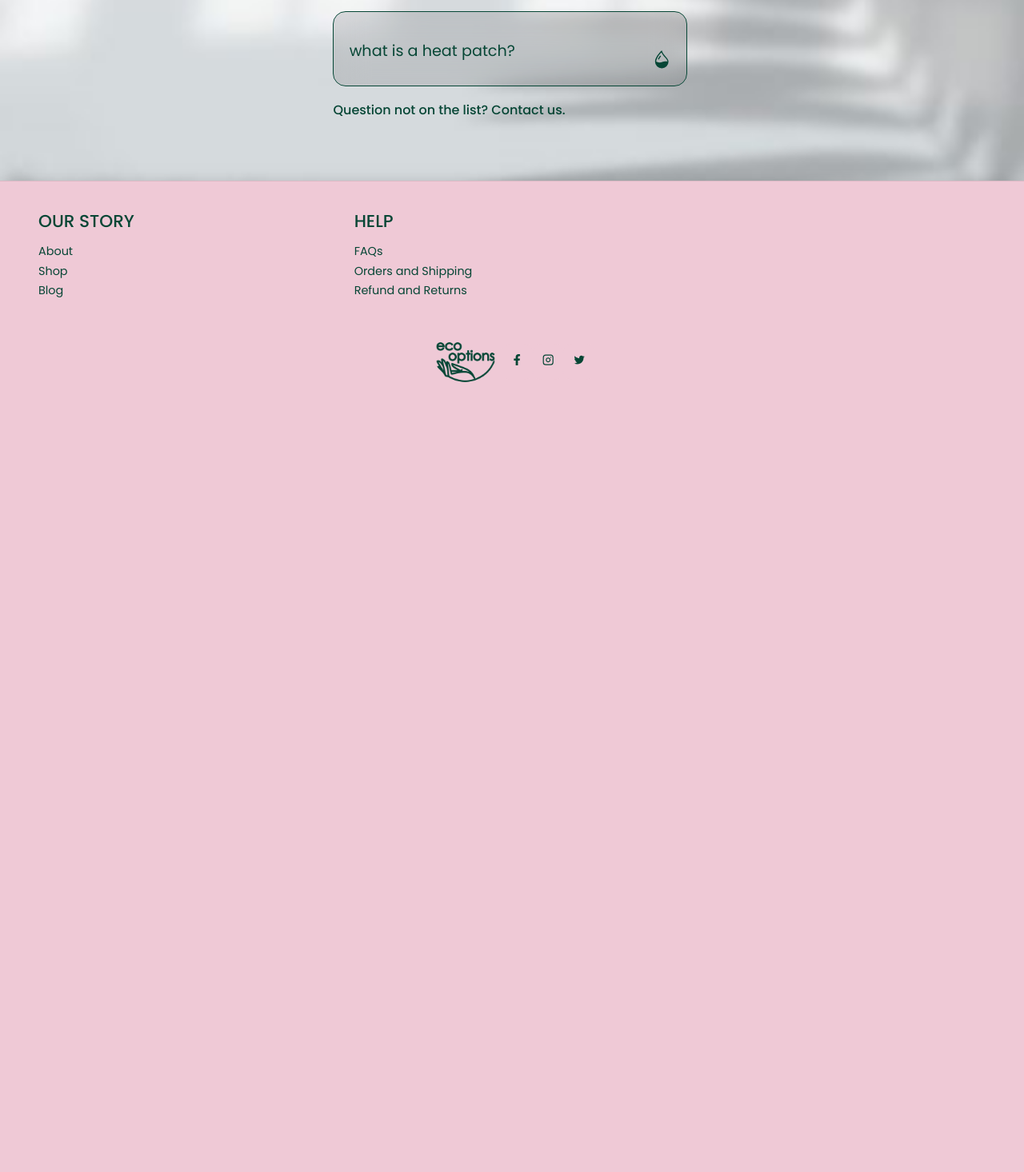
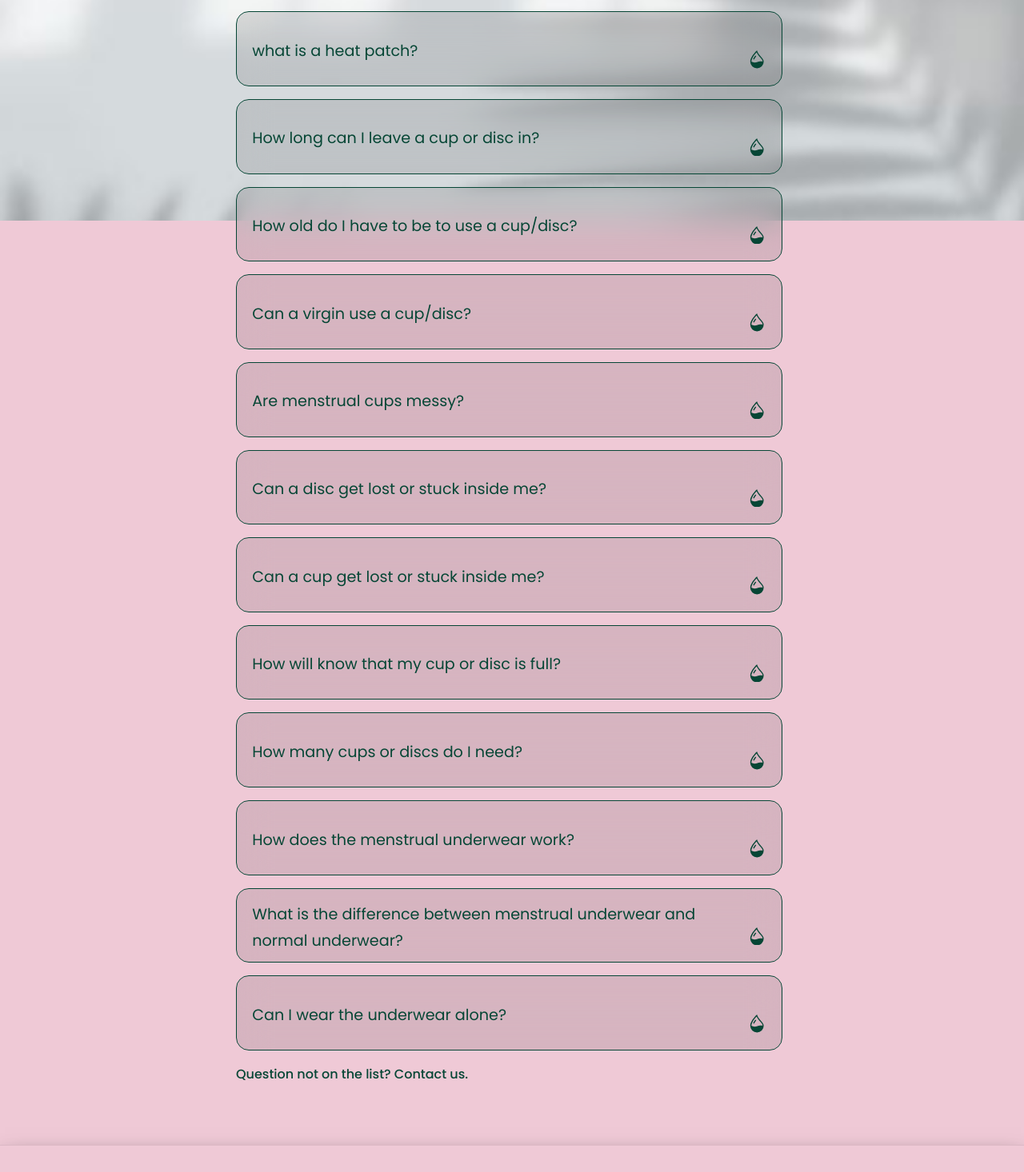
Before and after one commit to Jem256/ecooptions, a React (Create React App) app: page /faqs in a window 1280 px wide. Shown: the part 524-1990 px from the top of the page at 80% size. Before the commit the page ends 1027 px from the top, so only its background shows below. Built offline with nearby package versions, Linux system fonts and the light colour scheme.

Commit message:
faqs update

```diff
--- a/src/components/cart/Cart.css
+++ b/src/components/cart/Cart.css
@@ -92,7 +92,7 @@
     border: 2px solid var(--color-primary);
     padding-left: 1.25rem;
     padding: 0.5rem 0.75rem;
-    margin: 0 1.25rem 1.25rem;
+    margin: 1.25rem 1.25rem;
     text-transform: uppercase;
     color: white;
     font-weight: bold;
--- a/src/components/checkout/AddressForm.css
+++ b/src/components/checkout/AddressForm.css
@@ -40,6 +40,9 @@
     outline: none;
 }
 
+.addressForm > form > button {
+}
+
 .order {
     display: none;
 }
--- a/src/components/checkout/AddressForm.jsx
+++ b/src/components/checkout/AddressForm.jsx
@@ -1,6 +1,5 @@
 import React, { useState, useEffect } from "react";
 import { Link } from "react-router-dom";
-import { useForm } from "react-hook-form";
 import "./AddressForm.css";
 import { useFlutterwave, closePaymentModal } from "flutterwave-react-v3";
 import { defaultFlutterConfig } from "../../flutterConfig";
@@ -11,8 +10,6 @@ import { connect } from "react-redux";
 
 
 const AddressForm = ({cart}) => {
-  const { register, handleSubmit } = useForm();
-  const [data, setData] = useState('');
   const [totalPrice, setTotalPrice] = useState(0);
 
   useEffect(() => {
@@ -85,52 +82,48 @@ const AddressForm = ({cart}) => {
       <h2 className="header">
         Billing Details
       </h2>
-      <form onSubmit={handleSubmit((data) => setData(JSON.stringify(data)))}>
+      <form onSubmit={makePayment}>
         <input
           name="firstName"
           placeholder="First Name"
           type="text"
+          required
           onChange={onChange}
-          {...register("firstName", { required: true })}
         />
         <input
           name="lastName"
           placeholder="Last Name"
           type="text"
           onChange={onChange}
-          {...register("lastName", { required: true })}
         />
         <input
           name="email"
           placeholder="Email"
           type="email"
+          required
           onChange={onChange}
-          {...register("email", { required: true })}
         />
         <input
           name="phoneNumber"
           placeholder="Phone Number"
           type="text"
+          required
           onChange={onChange}
-          {...register("phoneNumber", { required: true })}
         />
         <input
           name="address"
           placeholder="Enter Details of Delivery Address"
           type="text"
+          required
           onChange={onChange}
-          {...register("address", { required: true })}
         />
         <input
           name="city"
           placeholder="City"
           type="text"
+          required
           onChange={onChange}
-          {...register("city", { required: true })}
         />
-      </form>
-      <br />
-      <div style={{ display: "flex", justifyContent: "space-between" }}>
         <Link to='/cart'>
           <button
             variant="outlined"
@@ -147,7 +140,7 @@ const AddressForm = ({cart}) => {
         >
           Make Payment
         </button>
-      </div>
+      </form>
     </div>
 
     // cart summary
--- a/src/components/faqs/faq.json
+++ b/src/components/faqs/faq.json
@@ -18,5 +18,60 @@
     "id": 4,
     "question": "what is a heat patch?",
     "answer": "Cramps during your period? Hands-free heat on the go is the answer for you! A menstrual heat patch provides cramps relief by generating heat using air. It is slim and discreet, attached to your cloth over the area cramping using adhensive. It last for 10 hours."
+    },
+    {
+        "id": 5,
+        "question": "How long can I leave a cup or disc in?",
+        "answer": "You can leave your menstrual cup or disc in for up to twelve hours depending on the intensity of your period. If you have a heavier period, you many need to change after a shorter time. Please don’t leave your cup or disc in for more than 12 hours. It’s also advised to remove your cup or disc. at least twice in a day."
+    },
+    {
+        "id": 6,
+        "question": "How old do I have to be to use a cup/disc?",
+        "answer": "If you are comfortable with a cup or disc and you have had a period, you can use a cup or disc. There is NO age restriction for using a menstrual cup or disc. We have small size cups that are prefect for young and first time users."
+    },
+    {
+        "id": 7,
+        "question": "Can a virgin use a cup/disc?",
+        "answer": "YES. Intercourse is not a requirement for using a cup or disc. Virginity is a social construct and the hymen is just a cultural symbol of virginity. Hymens can stretch and come in various forms. How your body and hymen (if present) can only be known if you try. Its best to take it easy +and take your time. If you experience any pain or discomfort, you can stop and try again later."
+    },
+    {
+        "id": 8,
+        "question": "Are menstrual cups messy?",
+        "answer": "Discs are a bit messy. Removing a disc brings you into contact with your blood. Its recommended to remove a disc over the toilet or in the shower. With practice, removing the disc can become less messy or not messy at all."
+    },
+    {
+        "id": 9,
+        "question": "Can a disc get lost or stuck inside me?",
+        "answer": "NO. at the end of your vaginal canal is the cervix. The cervix does not allow anything to pass and end the uterus except semen. If your disc seems to be lost, use your muscles to work the cup down low enough to reach by bearing down, the same strain you use to poop. Once you reach it, get it out and consider a larger disc."
+    },
+    {
+        "id": 10,
+        "question": "Can a cup get lost or stuck inside me?",
+        "answer": "NO. at the end of your vaginal canal is the cervix. The cervix does not allow anything to pass and end the uterus except semen. If you try to remove your cup and feels stuck, be calm and ensure you are pinching the base of the cup in order to break the seal."
+    },
+    {
+        "id": 11,
+        "question": "How will know that my cup or disc is full?",
+        "answer": "Discs and cups can be worn safely for up to 12 hours but we recommend checking after 4 hours or so when you start using one. Within a few cycles, you will have a better understanding of your flow and how often to empty the disc or cup."
+    },
+    {
+        "id": 12,
+        "question": "How many cups or discs do I need?",
+        "answer": "Our cups and discs are reusable so you will only need one. Simply remove, pour out the contents, wash and replace."
+    },
+    {
+     "id": 13,
+     "question": "How does the menstrual underwear work?",
+     "answer": "It works like normal underwear and can be worn with any menstrual product such as pads, tampons, cups, discs, etc."
+    },
+    {
+        "id": 14,
+        "question": "What is the difference between menstrual underwear and normal underwear?",
+        "answer": "Menstrual underwear has an absorbent leak proof layer that ensures the menstrual blood does reach your clothes to stained them in case of any leakage."
+    },
+    {
+        "id": 15,
+        "question": "Can I wear the underwear alone?",
+        "answer": "Unless you have a really light flow, the menstrual underwear shouldn’t be worn alone. Menstrual underwear is best worn as a backup option for leakage so that you don’t stain your clothes."
     }
 ]
--- a/src/flutterConfig.jsx
+++ b/src/flutterConfig.jsx
@@ -6,7 +6,7 @@ export const defaultFlutterConfig = {
   tx_ref: Date.now(),
   currency: "UGX",
   payment_options: "mobilemoney,card,ussd",
-  redirect_url: "/",
+  redirect_url: "",
   customizations: {
     title: "Eco Options",
     description: "Payment for items in cart",
```
Also changed, not shown: 12 other files (tests, documents, lock files or other folders).
